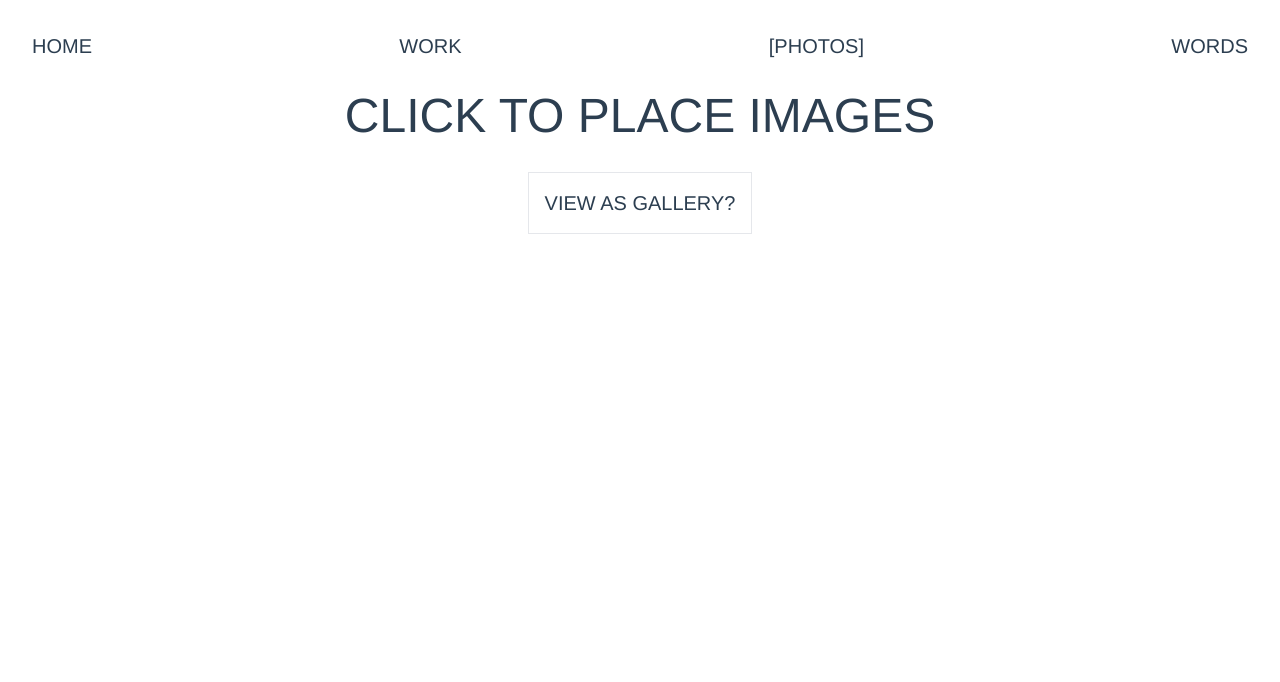
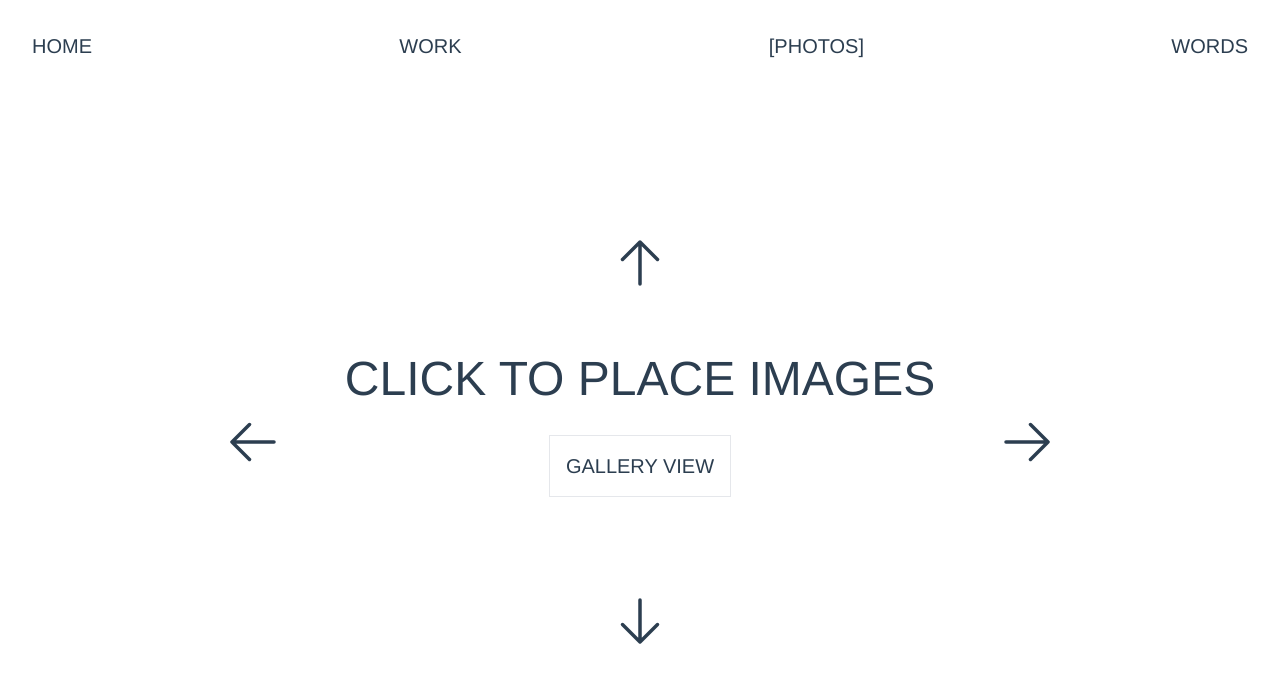
Before and after one commit to cbarkr/portfolio, a Vue app: page /photos in a window 1280 px wide. Shown: the top 682 px of the page. Built offline with nearby package versions, Linux system fonts and the light colour scheme.

Commit message:
update styling of photo page

```diff
--- a/src/pages/Photos.vue
+++ b/src/pages/Photos.vue
@@ -1,5 +1,41 @@
 <template>
-  <div v-if="viewMode" @click="handleClick" :id="parentId" class="h-[95%] relative overflow-hidden">
+  <div v-if="viewMode" @click="handleClick" :id="parentId" class="h-[95%] relative overflow-hidden flex flex-col justify-center">
+    <div class="flex justify-center my-8">
+      <!-- Arrow up -->
+      <svg
+        xmlns="http://www.w3.org/2000/svg"
+        fill="none"
+        viewBox="0 0 24 24"
+        stroke-width="1.5"
+        stroke="currentColor"
+        class="w-10 h-10 sm:w-12 sm:h-12 md:w-14 md:h-14 lg:w-16 lg:h-16 xl:w-18 xl:h-18"
+      >
+        <path
+          stroke-linecap="round"
+          stroke-linejoin="round"
+          d="M4.5 10.5L12 3m0 0l7.5 7.5M12 3v18"
+        />
+      </svg>
+    </div>
+    <!-- Middle -->
+    <div class="flex flex-row justify-center my-8">
+      <div class="flex self-center mx-8">
+        <!-- Left arrow -->
+        <svg
+          xmlns="http://www.w3.org/2000/svg"
+          fill="none" viewBox="0 0 24 24"
+          stroke-width="1.5"
+          stroke="currentColor"
+          class="w-10 h-10 sm:w-12 sm:h-12 md:w-14 md:h-14 lg:w-16 lg:h-16 xl:w-18 xl:h-18"
+        >
+          <path
+            stroke-linecap="round"
+            stroke-linejoin="round"
+            d="M10.5 19.5L3 12m0 0l7.5-7.5M3 12h18"
+          />
+        </svg>
+      </div>
+      <div class="flex flex-col mx-8">
         <div
           class="flex align-center justify-center text-4xl md:text-5xl lg:text-6xl xl:text-7xl 2xl:text-8xl mb-8"
         >
@@ -8,10 +44,46 @@
         <div class="flex align-center justify-center">
           <div
             @click="switchViewMode"
-        class="border hover:underline text-l md:text-xl lg:text-2xl xl:text-3xl 2xl:text-4xl p-4 mb-8"
+            class="border hover:bg-current text-l md:text-xl lg:text-2xl xl:text-3xl 2xl:text-4xl p-4 mb-8"
           >
-        VIEW AS GALLERY?
+            GALLERY VIEW
           </div>
+        </div>
+      </div>
+      <div class="flex self-center mx-8">
+        <!-- Arrow right -->
+        <svg
+          xmlns="http://www.w3.org/2000/svg"
+          fill="none"
+          viewBox="0 0 24 24"
+          stroke-width="1.5"
+          stroke="currentColor"
+          class="w-10 h-10 sm:w-12 sm:h-12 md:w-14 md:h-14 lg:w-16 lg:h-16 xl:w-18 xl:h-18"
+        >
+          <path
+            stroke-linecap="round"
+            stroke-linejoin="round"
+            d="M13.5 4.5L21 12m0 0l-7.5 7.5M21 12H3"
+          />
+        </svg>
+      </div>
+    </div>
+    <div class="flex justify-center my-8">
+      <!-- Arrow down -->
+      <svg
+        xmlns="http://www.w3.org/2000/svg"
+        fill="none"
+        viewBox="0 0 24 24"
+        stroke-width="1.5"
+        stroke="currentColor"
+        class="w-10 h-10 sm:w-12 sm:h-12 md:w-14 md:h-14 lg:w-16 lg:h-16 xl:w-18 xl:h-18"
+      >
+        <path
+          stroke-linecap="round"
+          stroke-linejoin="round"
+          d="M19.5 13.5L12 21m0 0l-7.5-7.5M12 21V3"
+        />
+      </svg>
     </div>
   </div>
 
```
Lines whose indentation alone changed are shown as unchanged.
